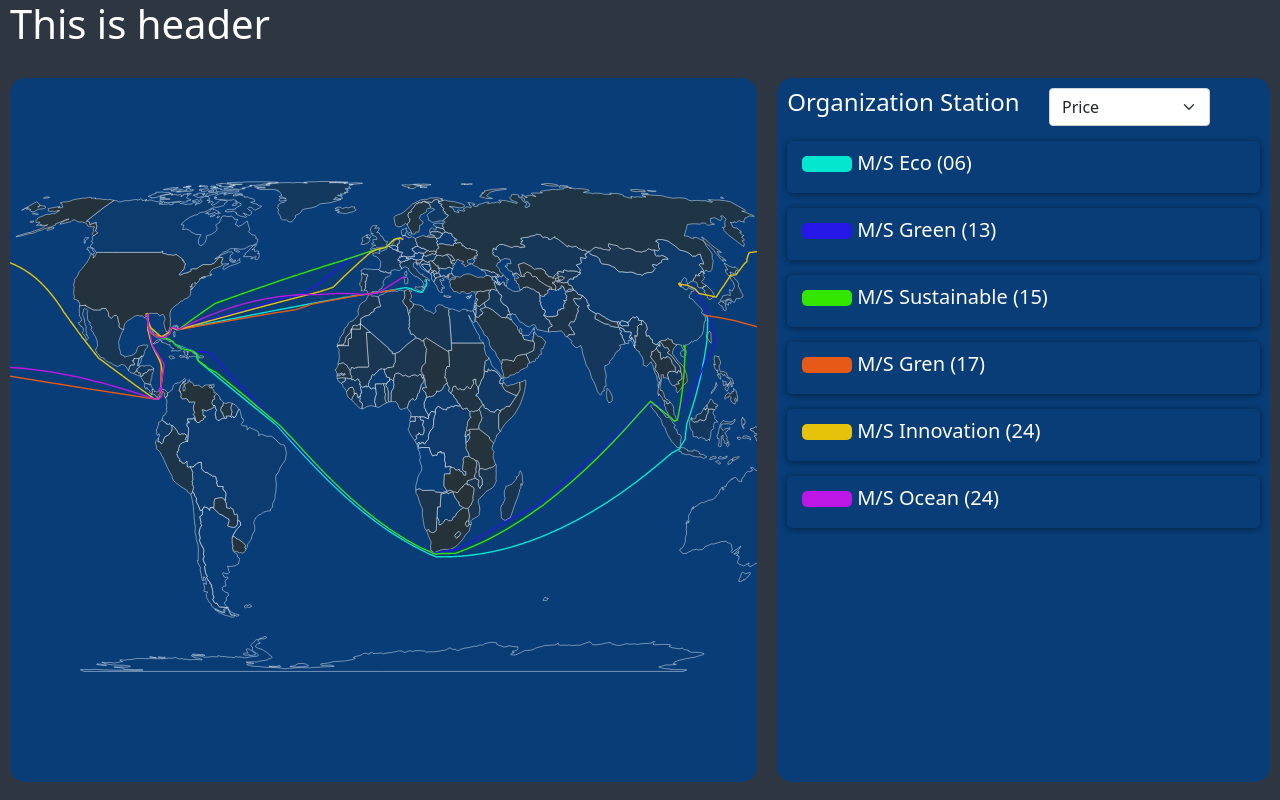
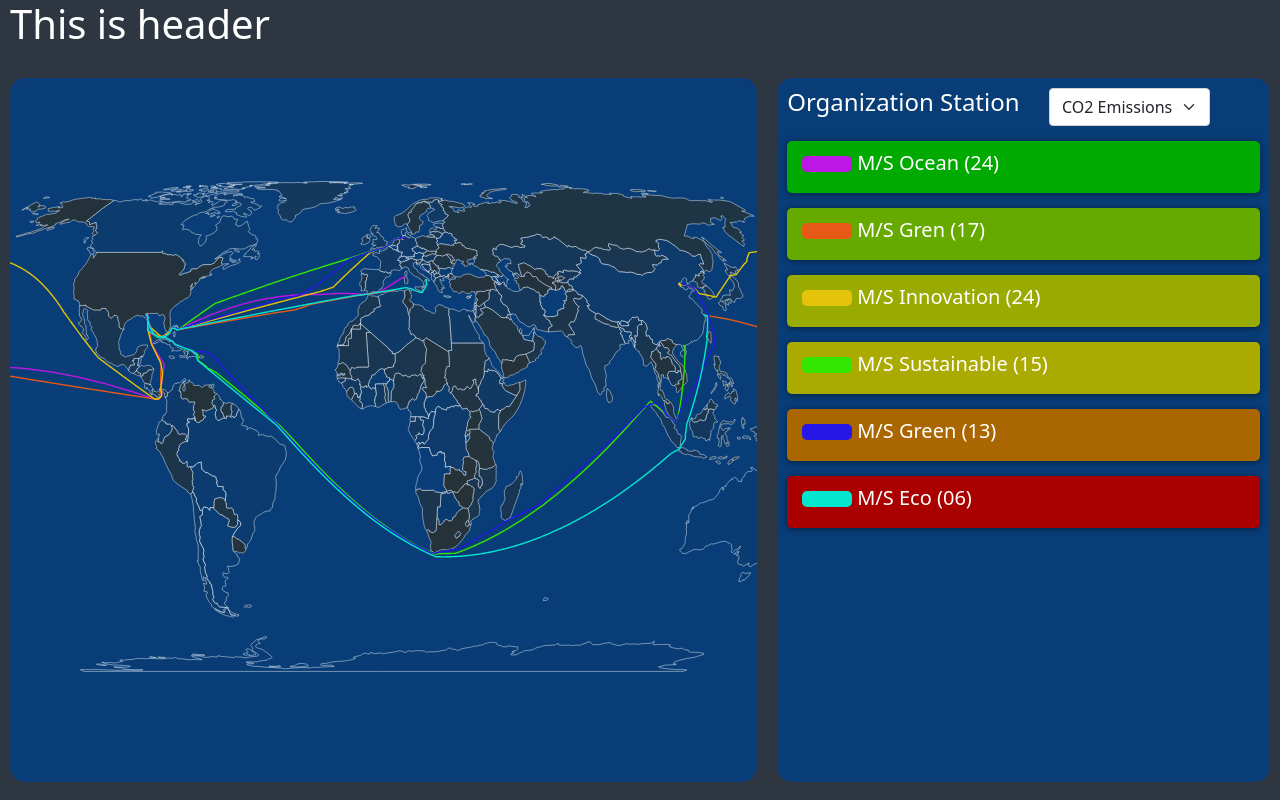
Before and after one commit to haved/Veracity7, a React (Create React App) app: page / in a window 1280 px wide. Built offline with nearby package versions, Linux system fonts and the light colour scheme.

Commit message:
gradient på båter

```diff
--- a/src/App.tsx
+++ b/src/App.tsx
@@ -12,7 +12,7 @@ import { sortAndDeduplicateDiagnostics } from "typescript";
 
 function App(this: any) {
   const [boatsUnsorted, setBoatsUnsorted] = useState<Boat[]>([]);
-  const [sorting, setSorting] = useState<string | null>();
+  const [sorting, setSorting] = useState<string | null>("totalCO2");
   const [boats, setBoats] = useState<Boat[]>([]);
 
   useEffect(() => {
--- a/src/Components/InfoContainer.tsx
+++ b/src/Components/InfoContainer.tsx
@@ -9,9 +9,10 @@ function InfoContainer(props: {
   setSorting: (sorting: string) => void;
 }) {
   const { boats } = props;
+  const COLORS: string[] = ["#00AA00", "#66AA00", "#99AA00", "#AAAA00", "#AA6600", "#AA0000"];
 
-  let showBoats = boats.map((boat) => (
-    <ShipComponent boat={boat} key={boat.vesselName}></ShipComponent>
+  let showBoats = boats.map((boat, i) => (
+    <ShipComponent boat={boat} color={COLORS[i]} key={boat.vesselName}></ShipComponent>
   ));
 
   return (
--- a/src/Components/Options.tsx
+++ b/src/Components/Options.tsx
@@ -10,7 +10,7 @@ const Options = (props: { setSorting: (sort: string) => void }) => {
     <div className="options">
       <select className="form-select" onChange={handleSelect}>
         <option value="price">Price</option>
-        <option value="totalCO2">CO2 Emissions</option>
+        <option value="totalCO2" selected={true}>CO2 Emissions</option>
         <option value="ballastDistance">Distance</option>
       </select>
     </div>
--- a/src/Components/ShipComponent.tsx
+++ b/src/Components/ShipComponent.tsx
@@ -5,8 +5,9 @@ import { Boat, loadBoats } from "../Boat";
 import "../Boat";
 import "../App";
 
-const ShipComponent = (props: { boat: Boat }) => {
-  const { boat } = props;
+const ShipComponent = (props: { boat: Boat, color: any}) => {
+  const color = props.color
+  const boat = props.boat;
   const [open, setOpen] = React.useState<Boolean>(false);
 
   const handleClick = () => {
@@ -14,7 +15,7 @@ const ShipComponent = (props: { boat: Boat }) => {
   }
 
   return (
-    <div className="ship-container" onClick={handleClick}>
+    <div className="ship-container" onClick={handleClick} style={{background: color}}>
       <div className="image" style={{backgroundColor: boat.color}}>
       </div>
       <div className="ship-info">
```
